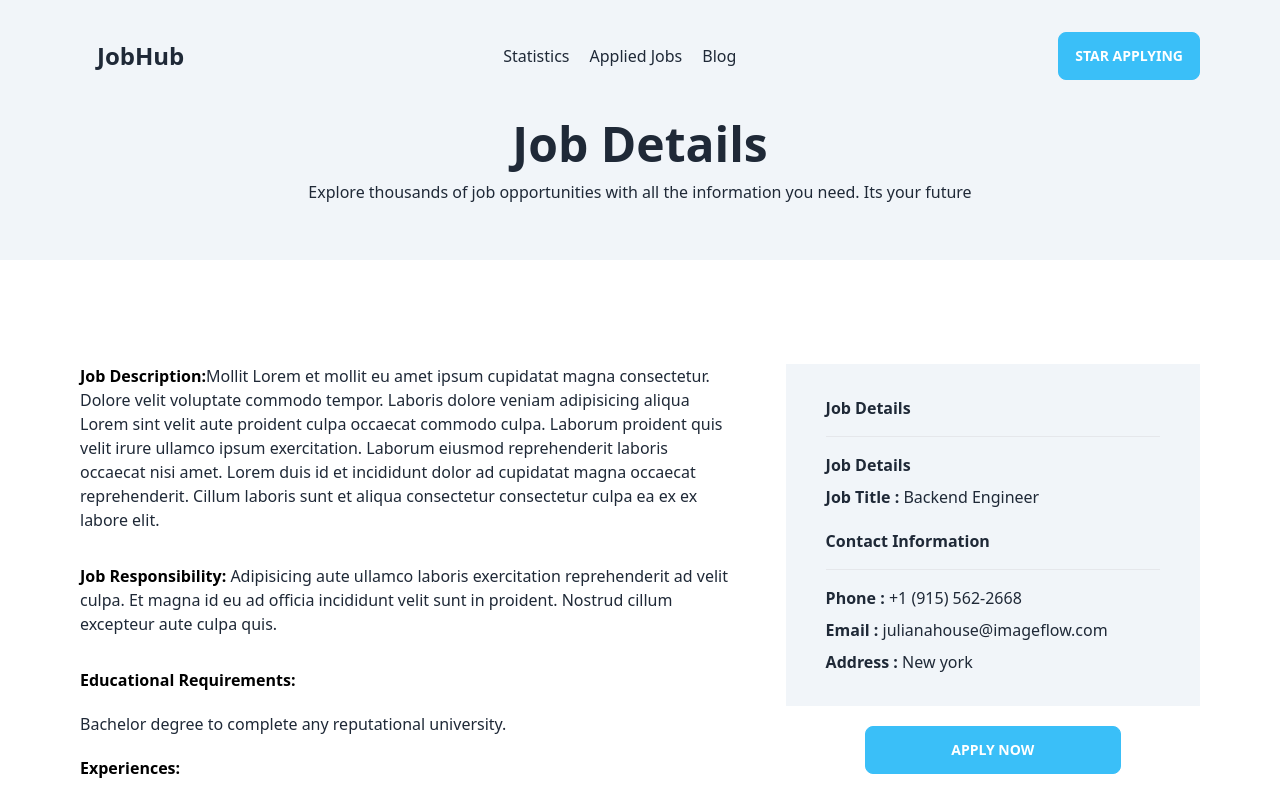
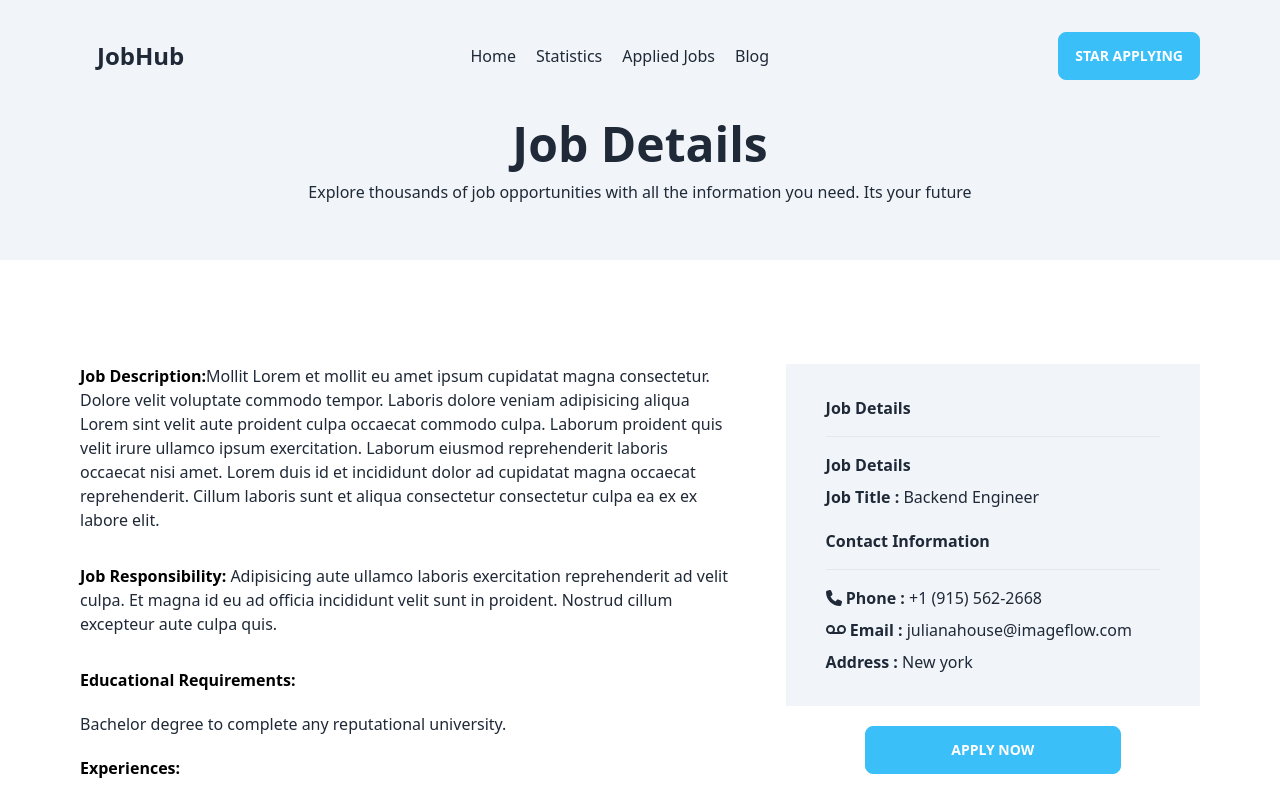
Before and after one commit to MoumitaRashidBushra/jobhub, a React (Vite) app: page /job/1 in a window 1280 px wide. Shown: the top 800 px of the page. Built offline with nearby package versions, Linux system fonts and the light colour scheme.

Commit message:
some change Add

```diff
--- a/package.json
+++ b/package.json
@@ -9,6 +9,9 @@
     "preview": "vite preview"
   },
   "dependencies": {
+    "@fortawesome/fontawesome-svg-core": "^6.4.0",
+    "@fortawesome/free-solid-svg-icons": "^6.4.0",
+    "@fortawesome/react-fontawesome": "^0.2.0",
     "daisyui": "^2.51.5",
     "localforage": "^1.10.0",
     "match-sorter": "^6.3.1",
--- a/src/Components/JobFeature/JobFeature.jsx
+++ b/src/Components/JobFeature/JobFeature.jsx
@@ -1,5 +1,7 @@
 import React from 'react';
 import { Link } from 'react-router-dom';
+import { FontAwesomeIcon } from '@fortawesome/react-fontawesome'
+import { faMoneyBill, faLocation } from '@fortawesome/free-solid-svg-icons'
 
 const JobFeature = ({ data }) => {
     const { id, companylogo, company, companyname, remoteoronsite, time, salary, location } = data;
@@ -23,10 +25,10 @@ const JobFeature = ({ data }) => {
                 </div>
                 <div className='flex gap-14 mb-4'>
                     <div>
-                        {location}
+                        <FontAwesomeIcon icon={faLocation} /> {location}
                     </div>
                     <div>
-                        {salary}
+                        <FontAwesomeIcon icon={faMoneyBill} /> Salary:{salary}
                     </div>
 
                 </div>
--- a/src/Components/Jobs/Apply.jsx
+++ b/src/Components/Jobs/Apply.jsx
@@ -55,7 +55,7 @@ const Apply = () => {
 
                     </div>
                 </div>
-                <div className='grid grid-cols-1  items-center gap-6   border border-indigo-600'>
+                <div className='grid grid-cols-1  items-center gap-6   '>
                     {
                         filter.map(job => <SingleJob key={job.id}
                             job={job}
--- a/src/Components/Navber/Navber.jsx
+++ b/src/Components/Navber/Navber.jsx
@@ -10,6 +10,7 @@ const Navber = () => {
                 </div>
 
                 <div >
+                    <Link to='/' className='me-5'>Home</Link >
                     <Link to='statistics' className='me-5'>Statistics</Link >
                     <Link to='job' className='me-5' >Applied Jobs</Link >
                     <Link to='blog' className='me-5'>Blog</Link >
--- a/src/Components/SingleJob/SingleJob.jsx
+++ b/src/Components/SingleJob/SingleJob.jsx
@@ -1,11 +1,13 @@
 import React from 'react';
 import { Link } from 'react-router-dom';
+import { FontAwesomeIcon } from '@fortawesome/react-fontawesome'
+import { faMoneyBill, faLocation } from '@fortawesome/free-solid-svg-icons'
 
 const SingleJob = ({ job }) => {
     console.log(job)
     return (
         <div>
-            <div className='flex justify-between items-center'>
+            <div className='flex justify-between items-center border border-indigo-600'>
 
                 <div className='flex gap-1 items-center' >
                     <div className='p-4 '>
@@ -26,10 +28,10 @@ const SingleJob = ({ job }) => {
                         </div>
                         <div className='flex gap-14 mb-4'>
                             <div>
-                                {job.location}
+                                <FontAwesomeIcon icon={faLocation} /> {job.location}
                             </div>
                             <div>
-                                Salary : {job.salary}
+                                <FontAwesomeIcon icon={faMoneyBill} /> Salary : {job.salary}
                             </div>
 
                         </div>
--- a/src/Components/ViewDetials/ViewDetials.jsx
+++ b/src/Components/ViewDetials/ViewDetials.jsx
@@ -1,6 +1,8 @@
 import React, { useEffect, useState } from 'react';
 import { useLoaderData, useParams } from 'react-router-dom';
 import Footer from '../Footer/Footer';
+import { FontAwesomeIcon } from '@fortawesome/react-fontawesome'
+import { faVoicemail, faMoneyBill, faPhone } from '@fortawesome/free-solid-svg-icons'
 
 const ViewDetials = () => {
     const [jobs, setJobs] = useState({})
@@ -78,14 +80,14 @@ const ViewDetials = () => {
                                 <hr />
                             </div>
                             <div>
-                                <p className='pt-4 pb-2 '><span className='font-semibold'>Phone :</span> {jobs.phone}</p>
-                                <p className=' pb-2 '><span className='font-semibold'>Email : </span> {jobs.email}</p>
+                                <p className='pt-4 pb-2 '><span className='font-semibold'> <FontAwesomeIcon icon={faPhone} /> Phone :</span> {jobs.phone}</p>
+                                <p className=' pb-2 '><span className='font-semibold'><FontAwesomeIcon icon={faVoicemail} /> Email : </span> {jobs.email}</p>
                                 <p className=' pb-8 '><span className='font-semibold'>Address :</span> {jobs.location}</p>
                             </div>
                         </div>
                     </div>
                     <div className='text-center'>
-                        <button onClick={() => handleApply(jobs.id)} className="btn no-animation btn-wide btn-info text-white px-12">Apply Now</button>
+                        <button onClick={() => handleApply(jobs.id)} className="btn  btn-wide btn-info text-white px-12">Apply Now</button>
                     </div>
 
                 </div>
```
Also changed, not shown: 2 other files (tests, documents, lock files or other folders).
